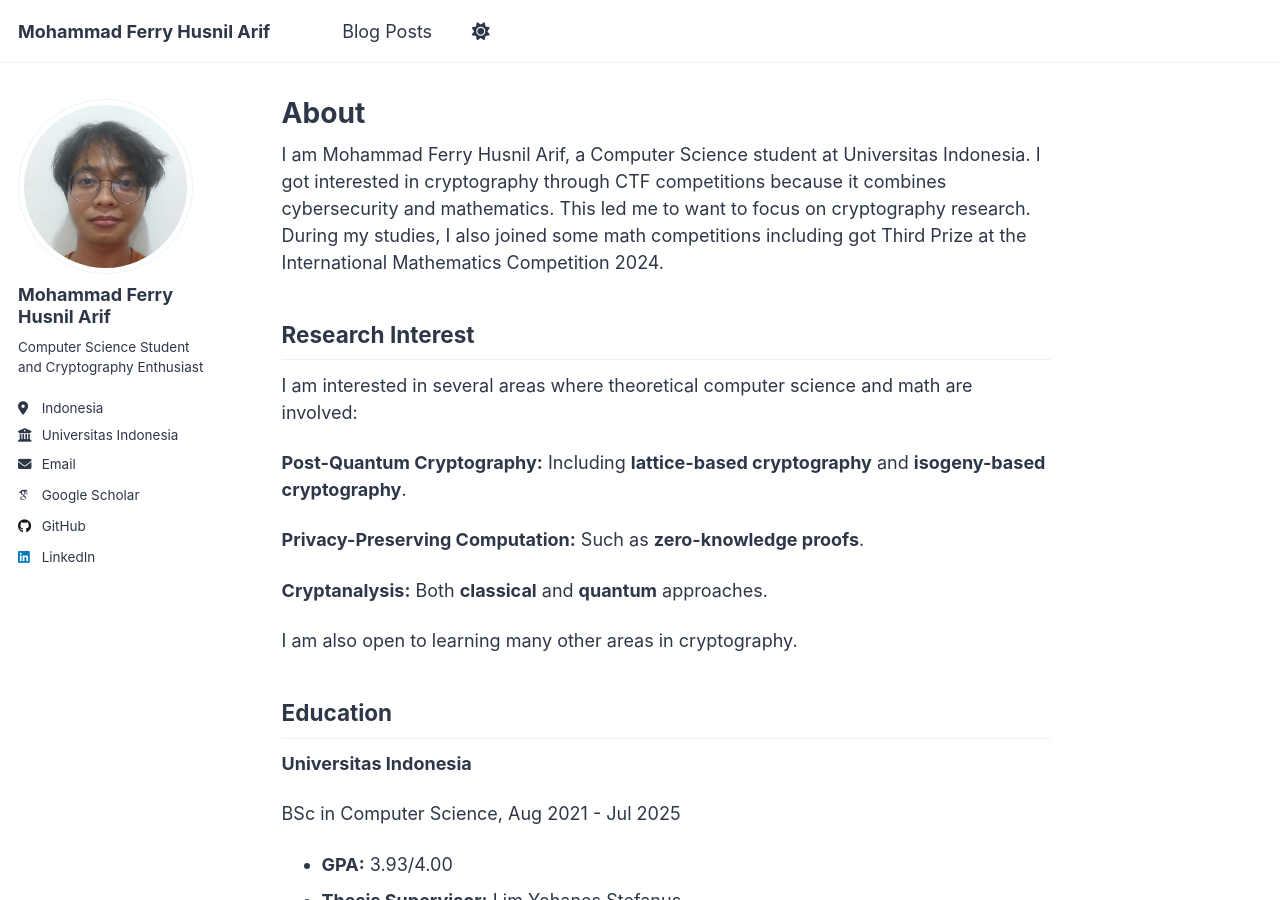
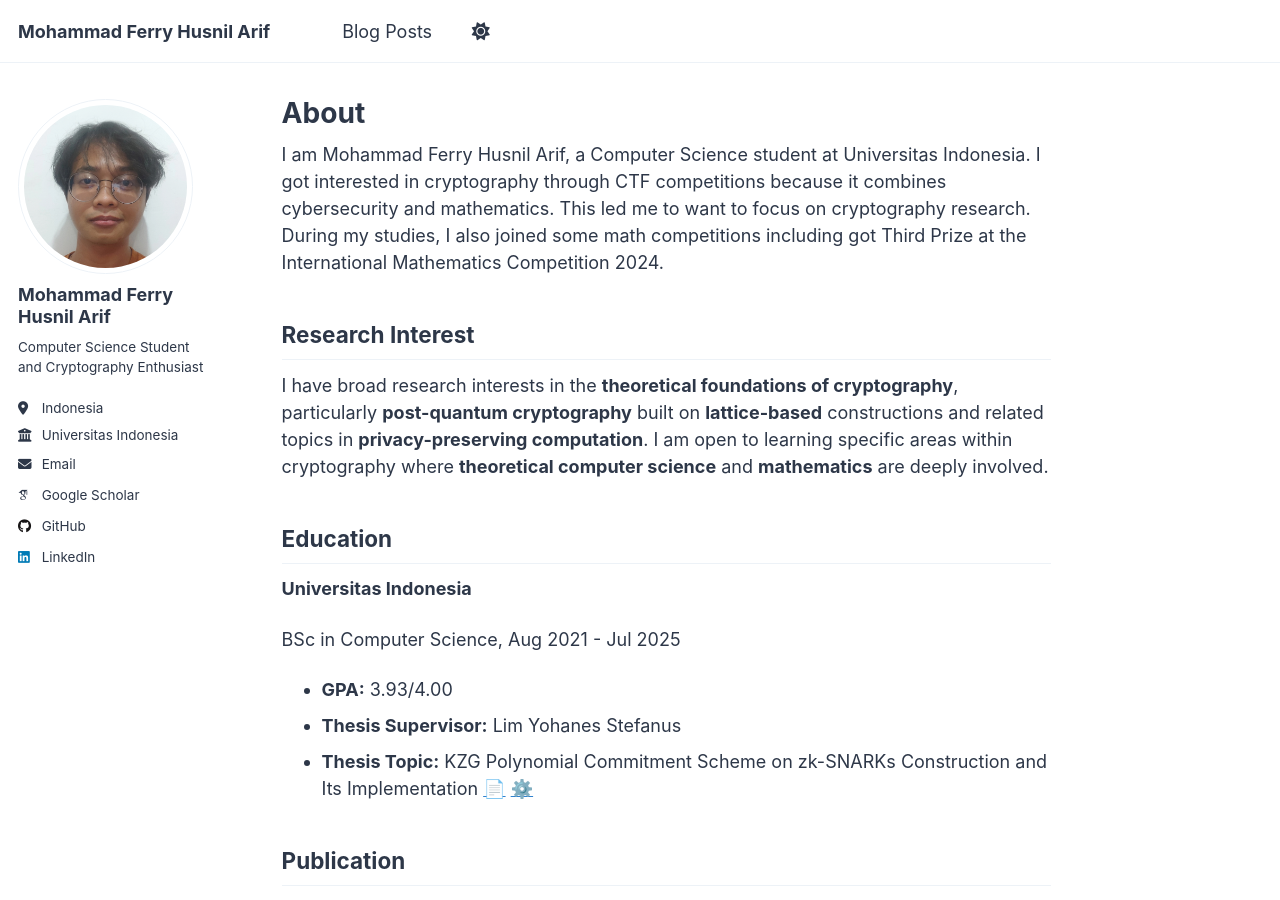
Before and after one commit to swusjask/swusjask.github.io, a Jekyll site: the page built from _pages/about.md, in a window 1280 px wide and 900 px high. Built offline with Jekyll 4.4.1, drawn with Linux system fonts in a browser that asks for light colours; some web fonts are replaced; a script that is not in the unit is left out.

```diff
--- a/_pages/about.md
+++ b/_pages/about.md
@@ -11,15 +11,7 @@ I am Mohammad Ferry Husnil Arif, a Computer Science student at Universitas Indon
 
 ## Research Interest
 
-I am interested in several areas where theoretical computer science and math are involved:
-
-**Post-Quantum Cryptography:** Including **lattice-based cryptography** and **isogeny-based cryptography**.
-
-**Privacy-Preserving Computation:** Such as **zero-knowledge proofs**.
-
-**Cryptanalysis:** Both **classical** and **quantum** approaches.
-
-I am also open to learning many other areas in cryptography.
+I have broad research interests in the **theoretical foundations of cryptography**, particularly **post-quantum cryptography** built on **lattice-based** constructions and related topics in **privacy-preserving computation**. I am open to learning specific areas within cryptography where **theoretical computer science** and **mathematics** are deeply involved.
 
 ## Education
 
```
Also changed, not shown: _posts/2024-10-05-my-imc-2024-solution.md (+2 -3 lines), _posts/2024-10-08-quotient-polynomial-ring-and-isomorphism.md (+3 -0 lines), _posts/2024-10-16-tcp1p-ctf-2024.md (+2 -4 lines), _posts/2025-02-09-cracking-python-s-random-module-exploiting-linearity-in-the-mersenne-twister.md (+1 -1 lines), _posts/2025-09-22-cimpa-research-school-on-arithmetic-in-action.md (+3 -1 lines), assets/img/imc2024/imc2024.jpg (deleted), 2 other files.
